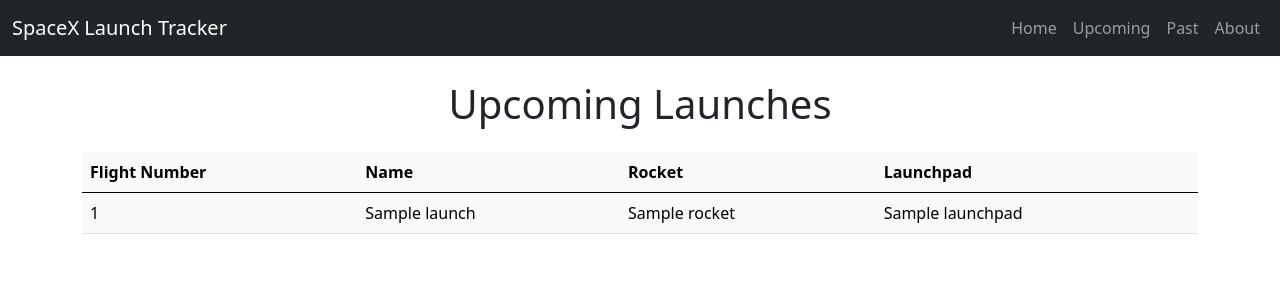
After one commit to esadek/spacex-launch-tracker, a Flask app: template templates/upcoming.html in a window 1280 px wide. The commit adds this page. Shown: the top 300 px of the page. Run offline with Flask 2, Linux system fonts and the light colour scheme; the template is opened without the code that fills it: most values are stand-ins (such as "Sample title", 1, 10 or a date in 2020); some libraries are stand-ins or nearby versions.

Commit message:
Add upcoming launches

```diff
--- a/app.py
+++ b/app.py
@@ -25,8 +25,20 @@ launchpads = {
 def home():
     return render_template('index.html', home_active=active)
 
+@app.route('/upcoming')
+def upcoming():
+    r = get('https://api.spacexdata.com/v4/launches/upcoming')
+    upcoming_launches = loads(r.text)
+    return render_template(
+        'upcoming.html',
+        upcoming_active=active,
+        upcoming_launches=upcoming_launches,
+        rockets=rockets,
+        launchpads=launchpads
+    )
+
 @app.route('/past')
-def launches():
+def past():
     r = get('https://api.spacexdata.com/v4/launches/past')
     past_launches = loads(r.text)[::-1]
     return render_template(
--- a/templates/layout.html
+++ b/templates/layout.html
@@ -20,6 +20,9 @@
               <a class="nav-link {{ home_active }}" href="/">Home</a>
             </li>
             <li class="nav-item">
+              <a class="nav-link {{ upcoming_active }}" href="/upcoming">Upcoming</a>
+            </li>
+            <li class="nav-item">
               <a class="nav-link {{ past_active }}" href="/past">Past</a>
             </li>
             <li class="nav-item">
--- /dev/null
+++ b/templates/upcoming.html
@@ -0,0 +1,24 @@
+{% extends "layout.html" %}
+{% block content %}
+<h1 class="text-center mb-4">Upcoming Launches</h1>
+<table class="table table-light mb-3">
+  <thead>
+    <tr>
+      <th scope="col">Flight Number</th>
+      <th scope="col">Name</th>
+      <th scope="col">Rocket</th>
+      <th scope="col">Launchpad</th>
+    </tr>
+  </thead>
+  <tbody>
+    {% for launch in upcoming_launches %}
+    <tr>
+      <td>{{ launch.flight_number }}</td>
+      <td>{{ launch.name }}</td>
+      <td>{{ rockets[launch.rocket] }}</td>
+      <td>{{ launchpads[launch.launchpad] }}</td>
+    </tr>
+    {% endfor %}
+  </tbody>
+</table>
+{% endblock %}
```
